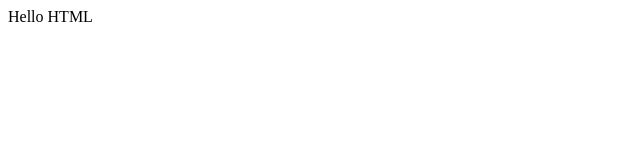
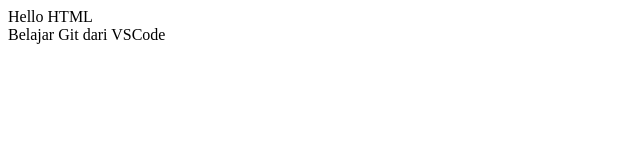
Before and after one commit to yogisupra/Test-Remote2, a plain HTML site: page home.html in a window 1280 px wide. Shown: the whole page, without its empty margins (0-640 px from the left). Drawn offline with Linux system fonts and the light colour scheme.

Commit message:
update home 1

```diff
--- a/home.html
+++ b/home.html
@@ -7,5 +7,7 @@
 </head>
 <body>
     Hello HTML
+    <br>
+    Belajar Git dari VSCode
 </body>
 </html>
```
